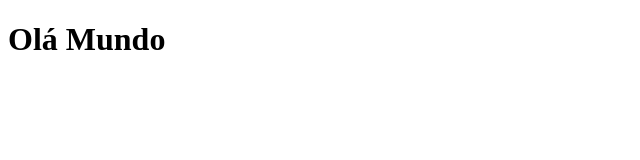
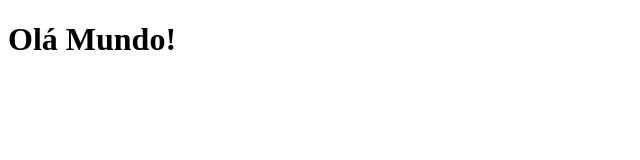
Before and after one commit to devMarilia/ignews, a Next.js app: page / in a window 1280 px wide. Shown: the top 160 px of the page, without its empty margins (0-640 px from the left). Built offline with nearby package versions, Linux system fonts and the light colour scheme.

Commit message:
Novo projeto

```diff
--- a/src/pages/index.js
+++ b/src/pages/index.js
@@ -1,5 +1,5 @@
 export default function Home() {
   return (
-   <h1> Olá Mundo</h1>
+   <h1> Olá Mundo!</h1>
   )
 }
```
